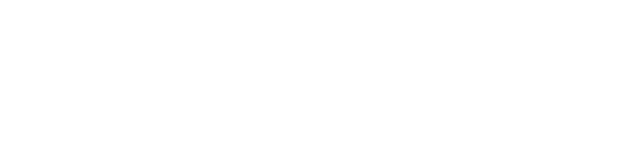
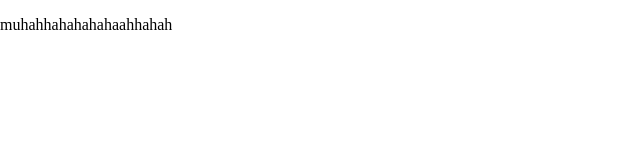
Before and after one commit to andersdem/rootfolder-1, a plain HTML site: page index.html in a window 1280 px wide. Shown: the whole page, without its empty margins (0-640 px from the left). Drawn offline with Linux system fonts and the light colour scheme.

Commit message:
Update index.html

```diff
--- a/index.html
+++ b/index.html
@@ -21,7 +21,7 @@
         <nav></nav>
     </header>
 
-    <main></main>
+    <main><p> muhahhahahahahaahhahah </p></main>
 
     <footer></footer>
 </body>
```
